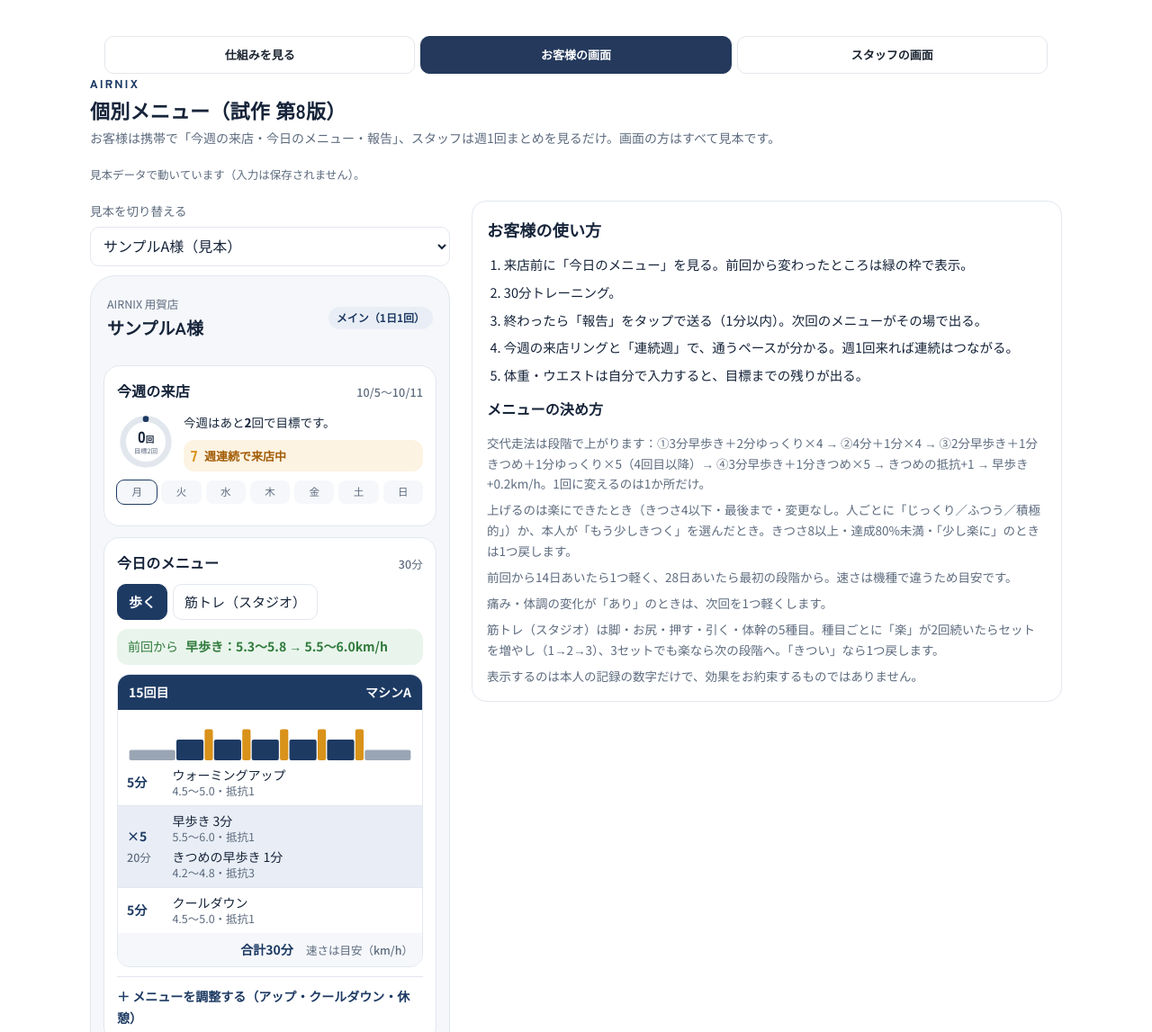
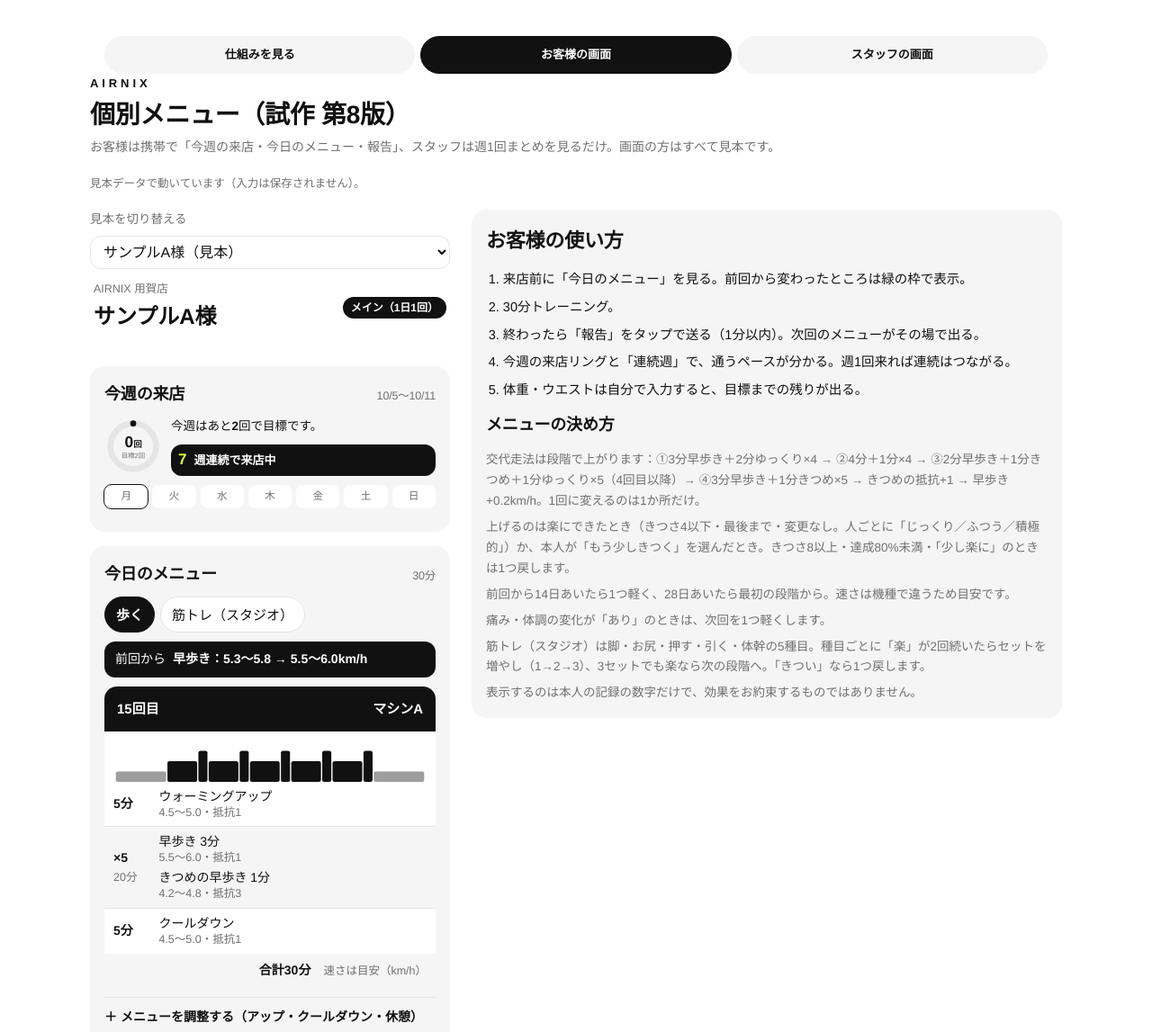
Before and after one commit to J928-bot/airnix-menu, a plain HTML site: page prototype/full.html in a window 1280 px wide. Shown: the top 1147 px of the page at 90% size. Drawn offline with Linux system fonts and the light colour scheme.

Commit message:
お客様の画面・スタッフの画面もNTC風の見た目に揃える
Co-Authored-By: Claude Opus 5.5 <noreply@anthropic.com>

```diff
--- a/prototype/full.html
+++ b/prototype/full.html
@@ -133,6 +133,50 @@ textarea{min-height:52px;resize:vertical}
 .rules{font-size:13.5px;color:var(--sub);display:flex;flex-direction:column;gap:6px}
 @media (prefers-reduced-motion:reduce){*{transition:none!important;animation:none!important}}
 [hidden]{display:none!important}
+</style>
+<style>
+/* NTC風の見た目（仕組みの画面と揃える） */
+:root{--soft:#f5f5f5;--ink:#111;--sub:#707072;--line:#e5e5e5;--brand:#111;--brand-soft:#f0f0f0;--amber:#111;--amber-soft:#f5f5f5;--goal:#9e9e9e;
+  --f-display:"Helvetica Neue",Helvetica,"Noto Sans JP",sans-serif;--f-body:"Helvetica Neue",Helvetica,"Noto Sans JP",sans-serif}
+h1,h2,h3{font-weight:900;letter-spacing:-.01em}
+h1{font-size:28px}h2{font-size:22px}h3{font-size:18px}
+.brandmark{color:#111;letter-spacing:.3em}
+#topnav a{border-radius:999px!important;border-color:#f5f5f5!important;background:#f5f5f5!important;color:#111!important}
+#topnav a.on{background:#111!important;border-color:#111!important;color:#fff!important}
+.phone{background:#fff;border:0;border-radius:0;padding:0;gap:16px}
+.hello b{font-size:24px;font-weight:900}
+.card{border:0;background:#f5f5f5;border-radius:16px;padding:16px}
+.card h3 small{color:var(--sub)}
+.streak{background:#111;color:#fff}.streak .big{color:#d7ff3a}
+.days span{background:#fff}
+.days span.on{background:#111}
+.days span.today{outline-color:#111}
+.stampMsg{background:#111;color:#fff}
+.menu{border:0;border-radius:14px;background:#fff}
+.menu header{background:#111;font-size:15px;padding:12px 14px}
+.menu tr.rep td{background:#f5f5f5}
+.menu td:first-child{color:#111}
+.diff{background:#111;color:#fff}
+.kindTabs button,.chips button{border-radius:999px;background:#fff;border-color:#e5e5e5}
+.kindTabs button[aria-pressed="true"],.chips button[aria-pressed="true"]{background:#111;border-color:#111}
+.primary{border-radius:999px;background:#111;padding:16px}
+.ghost,.stamps button{border-radius:999px;border-color:#cacacb}
+.stamps button[aria-pressed="true"]{background:#111;border-color:#111;color:#fff}
+.okbox{background:#f5f5f5;color:#111}
+.badge .disc{background:#fff;border-color:#e5e5e5}
+.badge.got .disc{background:#111;color:#d7ff3a;border-color:#111}
+.panel{border:0;background:#f5f5f5;border-radius:16px}
+.sum div{background:#f5f5f5;border-radius:16px}
+.sum .o b,.sum .a b{color:#111}
+.mcard{border:0;background:#f5f5f5;border-radius:16px}
+.mcard.alert{box-shadow:0 0 0 2px var(--danger) inset}
+.mhead b{font-size:19px;font-weight:900}
+.p-b{background:#111;color:#fff}.p-o{background:#e9f5ec}
+.bar{background:#fff}.bar i{background:#111}
+.say{background:#fff}
+input,select,textarea{border-radius:12px;background:#fff}
+.seg{border-radius:999px}.seg button{border-radius:999px}
+.seg button[aria-pressed="true"]{background:#111;color:#fff}
 </style>
 
 <nav id="topnav" style="max-width:1080px;margin:0 auto;padding:12px 16px 0;display:flex;gap:6px">
@@ -696,7 +740,7 @@ $("reset").onclick=async()=>{const b=$("reset");b.disabled=true;members=seeds();
 $("sSave").onclick=async()=>{const w=$("sW").value,c=$("sC").value;const wn=w===""?null:Number(w),cn=c===""?null:Number(c);$("sErr").hidden=true;
  if((wn===null&&cn===null)||(wn!==null&&!(wn>20&&wn<250))||(cn!==null&&!(cn>40&&cn<200))){$("sErr").textContent="体重かウエストを数字で入力してください";$("sErr").hidden=false;return}
  const id=$("who").value;const p=clone(members[id]);p.measurements=[...(p.measurements||[]).filter(m=>m.date!==today()),{date:today(),weight:wn,waist:cn}].slice(-30);members[id]=p;$("sW").value="";$("sC").value="";await save(id);$("sSave").textContent="記録しました";setTimeout(()=>$("sSave").textContent="記録する",1500)};
-members=seeds();renderAll();showView(PV);$("viewTabs").hidden=true;document.title=PV==="staff"?"AIRNIX スタッフの画面":"AIRNIX お客様の画面";document.querySelectorAll("#topnav a[data-v]").forEach(a=>{if(a.dataset.v===PV){a.style.background="#24395c";a.style.borderColor="#24395c";a.style.color="#fff"}});
+members=seeds();renderAll();showView(PV);$("viewTabs").hidden=true;document.title=PV==="staff"?"AIRNIX スタッフの画面":"AIRNIX お客様の画面";document.querySelectorAll("#topnav a[data-v]").forEach(a=>{if(a.dataset.v===PV)a.classList.add("on")});
 (async()=>{try{sample=await window.claude?.use("sample")}catch(e){sample=null}
  try{db=await window.claude?.use("db")}catch(e){db=null}
  if(!db){$("conn").textContent="見本データで動いています（入力は保存されません）。";return}
```
